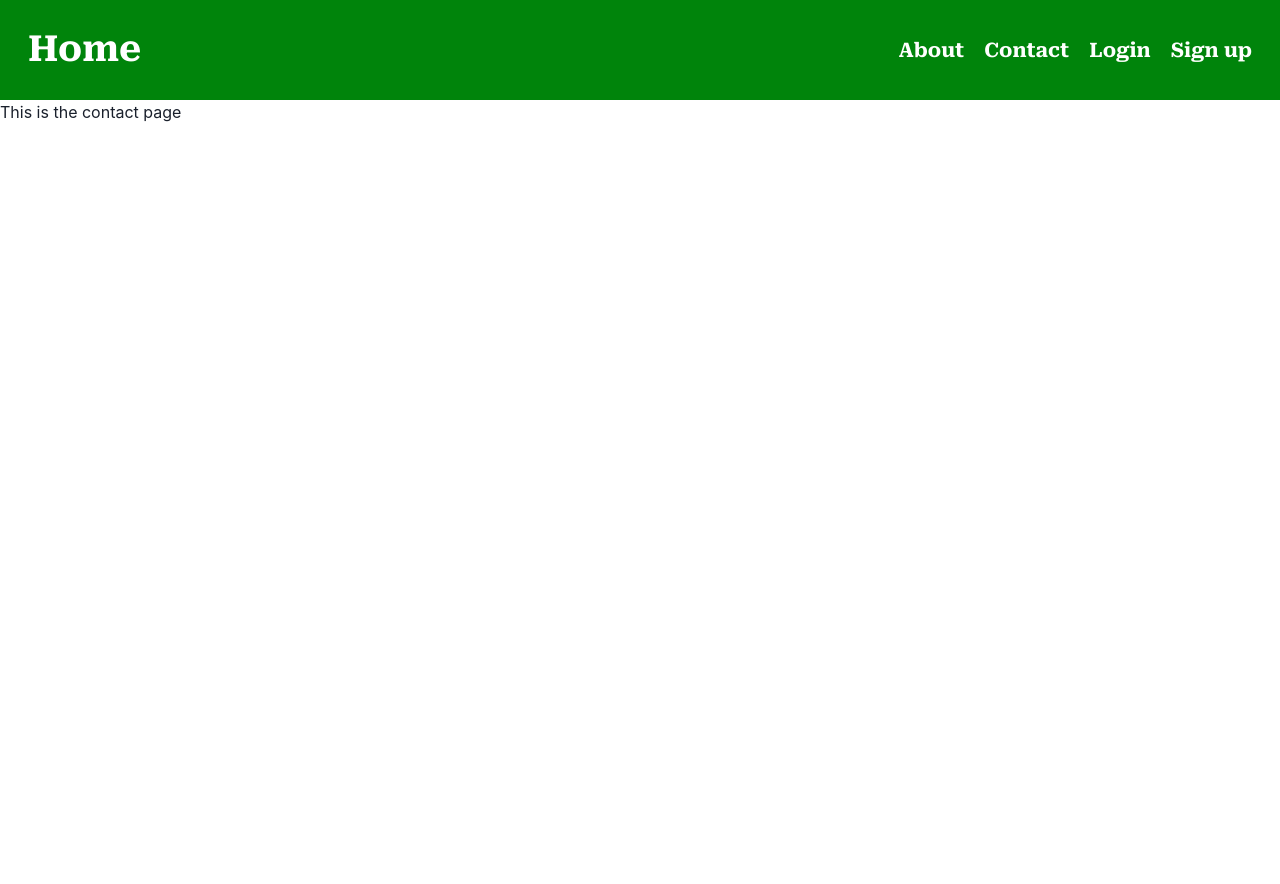
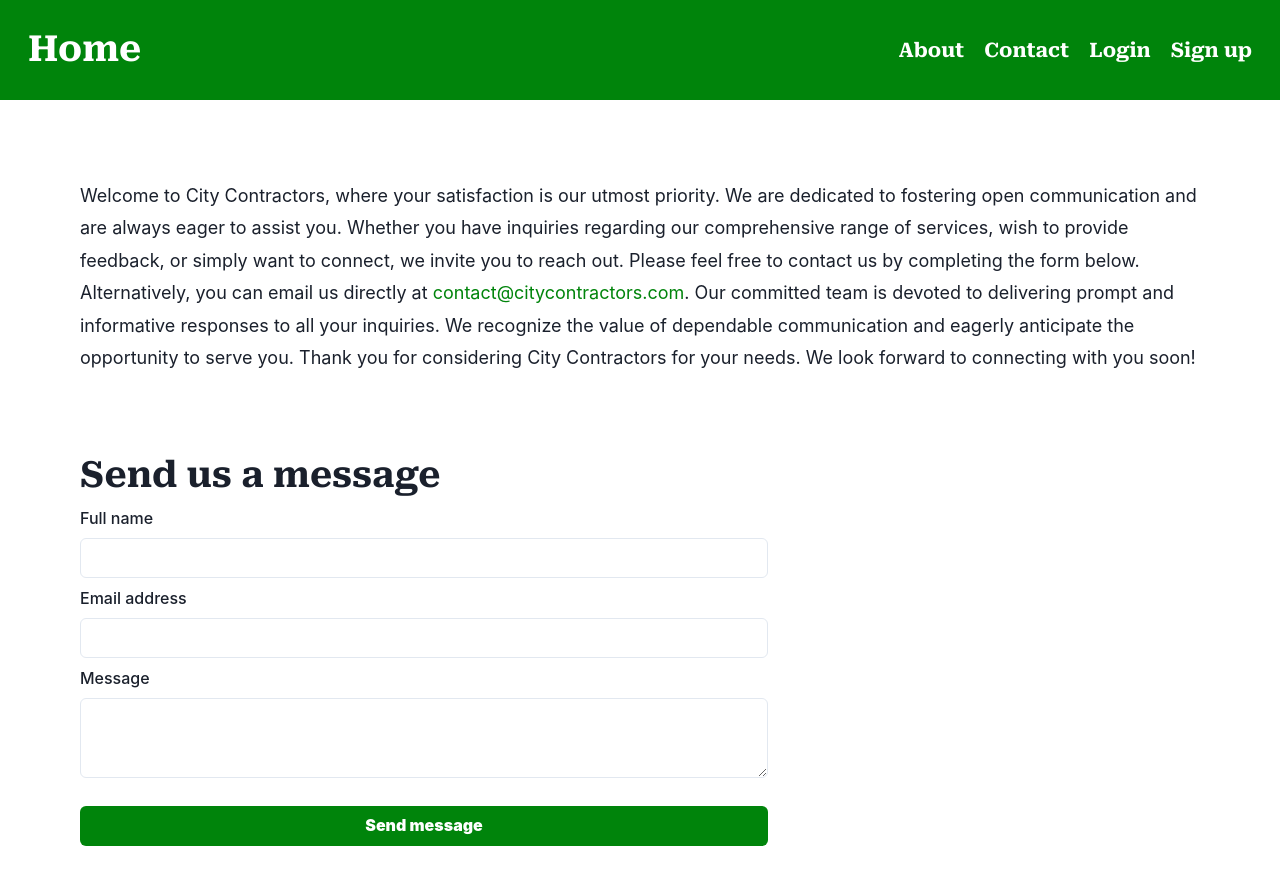
Before and after one commit to oranusi237/Citify-contractors, a React (Create React App) app: page /contact in a window 1280 px wide. Shown: the top 884 px of the page. Before the commit the page ends 800 px from the top, so only its background shows below. Built offline with nearby package versions, Linux system fonts and the light colour scheme.

Commit message:
Updating contact page content

```diff
--- a/src/Components/Pages/Contact/Contact.jsx
+++ b/src/Components/Pages/Contact/Contact.jsx
@@ -1,7 +1,39 @@
+import { Box, Flex, FormControl, FormLabel, Heading, Input, Stack, Text, Textarea } from "@chakra-ui/react";
+import CustomSolidButton from "../../Reuseables/Solidbutton";
+import { Link } from "react-router-dom";
+import { primaryColor } from "../../Reuseables/colors";
+
 export default function ContactPage() {
     return (
-        <div>
-            <h3>This is the contact page</h3>
-        </div>
+        <Box>
+            <Flex wrap={"wrap"} align="start" padding={10}>
+                <Stack padding={10}>
+                    <Text lineHeight={1.8} fontSize="18px">Welcome to City Contractors, where your satisfaction is our utmost priority. We are dedicated to fostering open communication and are always eager to assist you. Whether you have inquiries regarding our comprehensive range of services, wish to provide feedback, or simply want to connect, we invite you to reach out.
+
+                        Please feel free to contact us by completing the form below. Alternatively, you can email us directly at <Link style={{ color: primaryColor }} to="mailto:contact@citycontractors">contact@citycontractors.com</Link>. Our committed team is devoted to delivering prompt and informative responses to all your inquiries.
+
+                        We recognize the value of dependable communication and eagerly anticipate the opportunity to serve you. Thank you for considering City Contractors for your needs. We look forward to connecting with you soon!
+                    </Text>
+                </Stack>
+                <form>
+                    <Stack padding={10} width={["90vw", "80vw", "60vw"]}>
+                        <Heading>Send us a message</Heading>
+                        <FormControl>
+                            <FormLabel>Full name</FormLabel>
+                            <Input type="tex" />
+                        </FormControl>
+                        <FormControl>
+                            <FormLabel>Email address</FormLabel>
+                            <Input type="email" />
+                        </FormControl>
+                        <FormControl>
+                            <FormLabel>Message</FormLabel>
+                            <Textarea />
+                        </FormControl>
+                        <CustomSolidButton buttonText={"Send message"} type={"submit"} />
+                    </Stack>
+                </form>
+            </Flex>
+        </Box>
     )
 }
```
